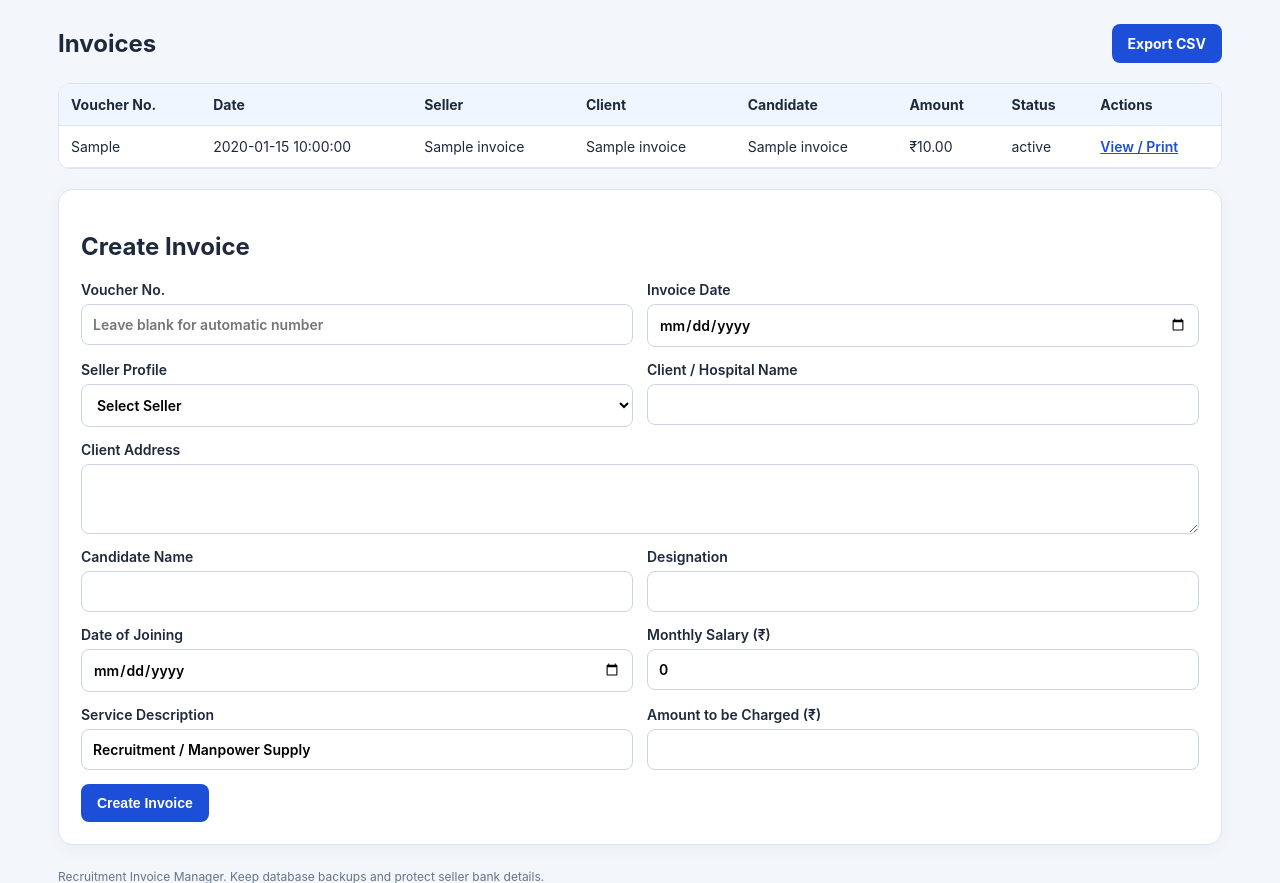
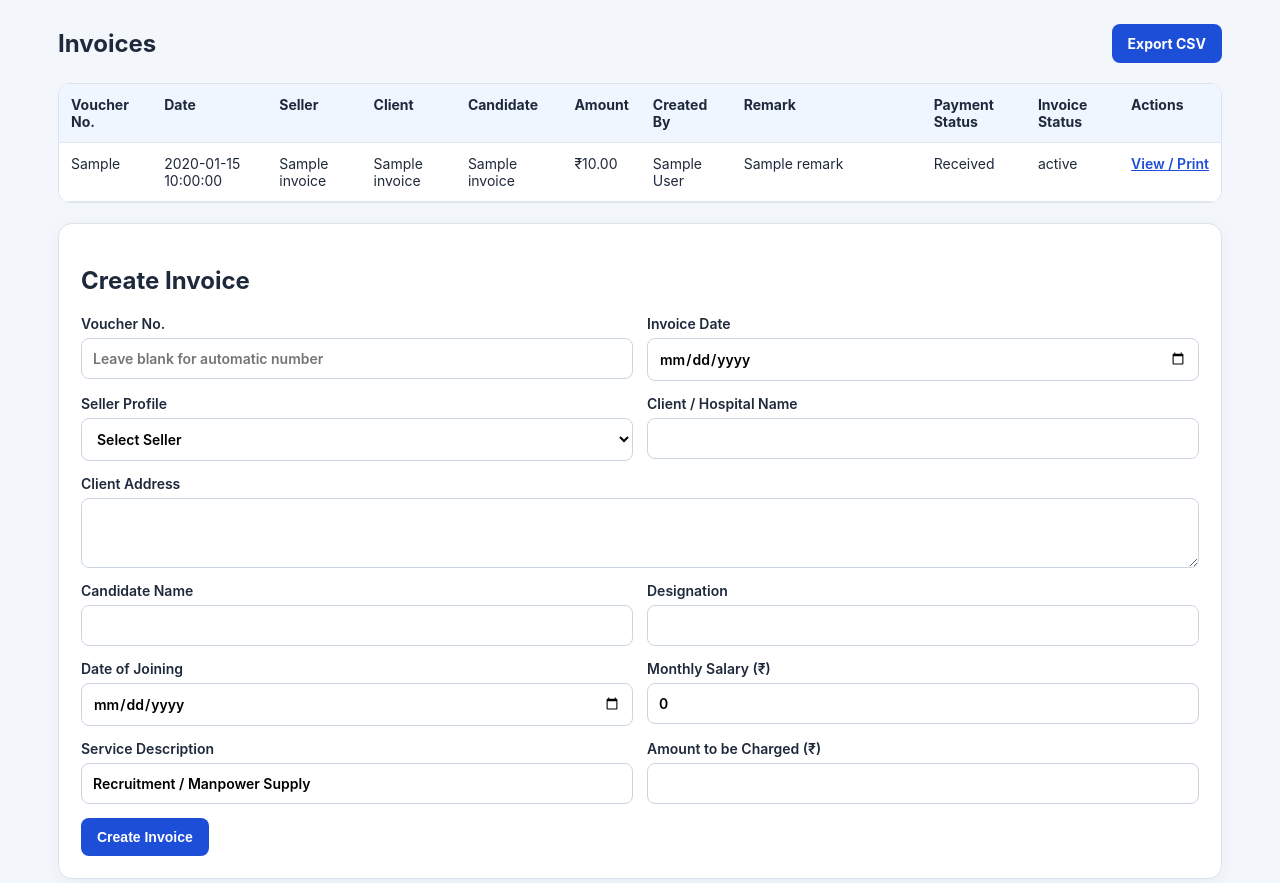
Before and after one commit to Divyanshu1231/Bill-Generation-App, a FastAPI app: template app/templates/index.html in a window 1280 px wide. Shown: the part 95-978 px from the top of the page. Run offline with FastAPI, Linux system fonts and the light colour scheme; the template is opened without the code that fills it: most values are stand-ins (such as "Sample title", 1, 10 or a date in 2020); some libraries are stand-ins or nearby versions.

Commit message:
Enhance invoice table with additional columns

```diff
--- a/app/templates/index.html
+++ b/app/templates/index.html
@@ -15,14 +15,44 @@
     <form method="post" action="/logout"><button type="submit" class="secondary">Logout</button></form>
 </header>
 <main>
-    <div class="toolbar"><h2>Invoices</h2><a class="button" href="/export.csv">Export CSV</a></div>
+    <div class="toolbar" id="invoices"><h2>Invoices</h2><a class="button" href="/export.csv">Export CSV</a></div>
     <div class="table-wrap">
         <table>
-            <thead><tr><th>Voucher No.</th><th>Date</th><th>Seller</th><th>Client</th><th>Candidate</th><th>Amount</th><th>Status</th><th>Actions</th></tr></thead>
+            <thead>
+                <tr>
+                    <th>Voucher No.</th><th>Date</th><th>Seller</th><th>Client</th>
+                    <th>Candidate</th><th>Amount</th><th>Created By</th>
+                    <th>Remark</th><th>Payment Status</th><th>Invoice Status</th><th>Actions</th>
+                </tr>
+            </thead>
             <tbody>
             {% for i in invoices %}
-                <tr><td>{{ i.invoice_no }}</td><td>{{ i.invoice_date }}</td><td>{{ i.seller_name }}</td><td>{{ i.client_name }}</td><td>{{ i.candidate_name }}</td><td>₹{{ "{:,.2f}".format(i.amount or 0) }}</td><td>{{ i.status }}</td><td><a href="/invoice/{{ i.id }}">View / Print</a>{% if user.role == 'admin' %}<form method="post" action="/invoices/{{ i.id }}/delete" style="display:inline;margin-left:8px" onsubmit="return confirm('Permanently delete invoice {{ i.invoice_no }}? This cannot be undone.');"><button type="submit" class="secondary" style="background:#b91c1c;color:white;padding:6px 9px">Delete</button></form>{% endif %}</td></tr>
-            {% else %}<tr><td colspan="8">No invoices yet.</td></tr>{% endfor %}
+                <tr>
+                    <td>{{ i.invoice_no }}</td>
+                    <td>{{ i.invoice_date }}</td>
+                    <td>{{ i.seller_name }}</td>
+                    <td>{{ i.client_name }}</td>
+                    <td>{{ i.candidate_name }}</td>
+                    <td>₹{{ "{:,.2f}".format(i.amount or 0) }}</td>
+                    <td>{{ i.full_name or i.username or '—' }}</td>
+                    <td style="min-width:190px;white-space:normal;">
+                        {% if user.role == 'admin' %}
+                        <input form="payment-form-{{ i.id }}" type="text" name="remark" value="{{ i.remark or '' }}" maxlength="2000" placeholder="Add remark" aria-label="Remark for {{ i.invoice_no }}" style="width:100%;min-width:150px;padding:7px;border:1px solid #cbd5e1;border-radius:6px;">
+                        {% else %}{{ i.remark or '—' }}{% endif %}
+                    </td>
+                    <td>
+                        {% if user.role == 'admin' %}
+                        <select form="payment-form-{{ i.id }}" name="payment_status" aria-label="Payment status for {{ i.invoice_no }}" style="width:100%;min-width:110px;padding:7px;border:1px solid #cbd5e1;border-radius:6px;">
+                            <option value="Due" {% if (i.payment_status or 'Due') == 'Due' %}selected{% endif %}>Due</option>
+                            <option value="Not Due" {% if i.payment_status == 'Not Due' %}selected{% endif %}>Not Due</option>
+                            <option value="Received" {% if i.payment_status == 'Received' %}selected{% endif %}>Received</option>
+                        </select>
+                        {% else %}{{ i.payment_status or 'Due' }}{% endif %}
+                    </td>
+                    <td>{{ i.status }}</td>
+                    <td style="white-space:nowrap;"><a href="/invoice/{{ i.id }}" target="_blank" rel="noopener noreferrer">View / Print</a>{% if user.role == 'admin' %}<form id="payment-form-{{ i.id }}" method="post" action="/invoices/{{ i.id }}/payment-details" style="display:inline-block;margin:4px 4px 0 0"><button type="submit" style="padding:6px 9px;">Save</button></form><form method="post" action="/invoices/{{ i.id }}/delete" style="display:inline;margin-left:4px" onsubmit="return confirm('Permanently delete invoice {{ i.invoice_no }}? This cannot be undone.');"><button type="submit" class="secondary" style="background:#b91c1c;color:white;padding:6px 9px">Delete</button></form>{% endif %}</td>
+                </tr>
+            {% else %}<tr><td colspan="11">No invoices yet.</td></tr>{% endfor %}
             </tbody>
         </table>
     </div>
```
